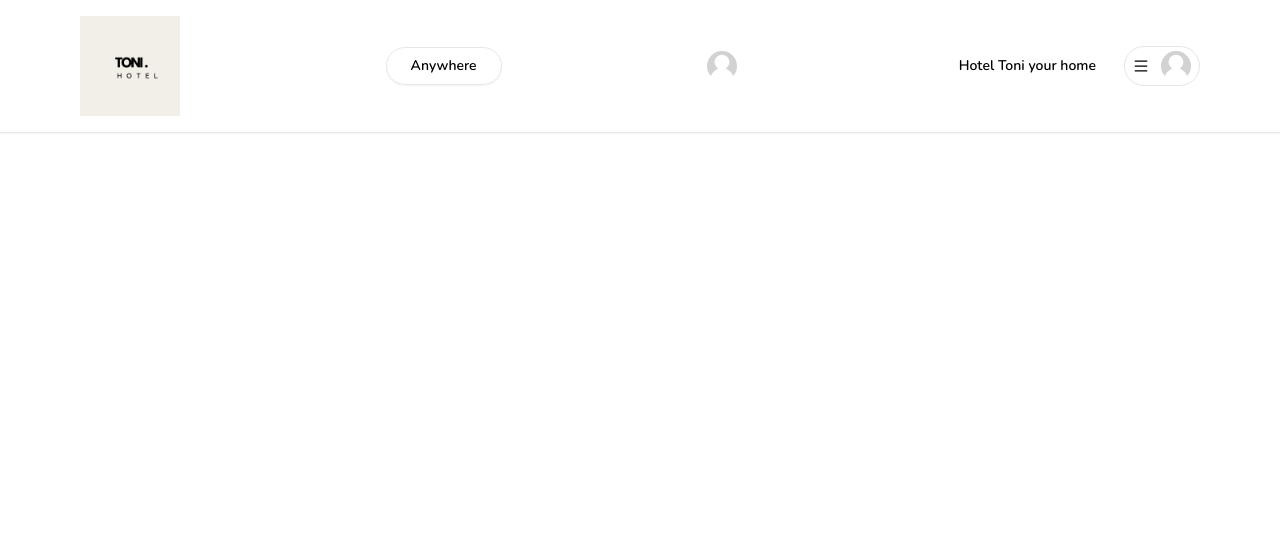
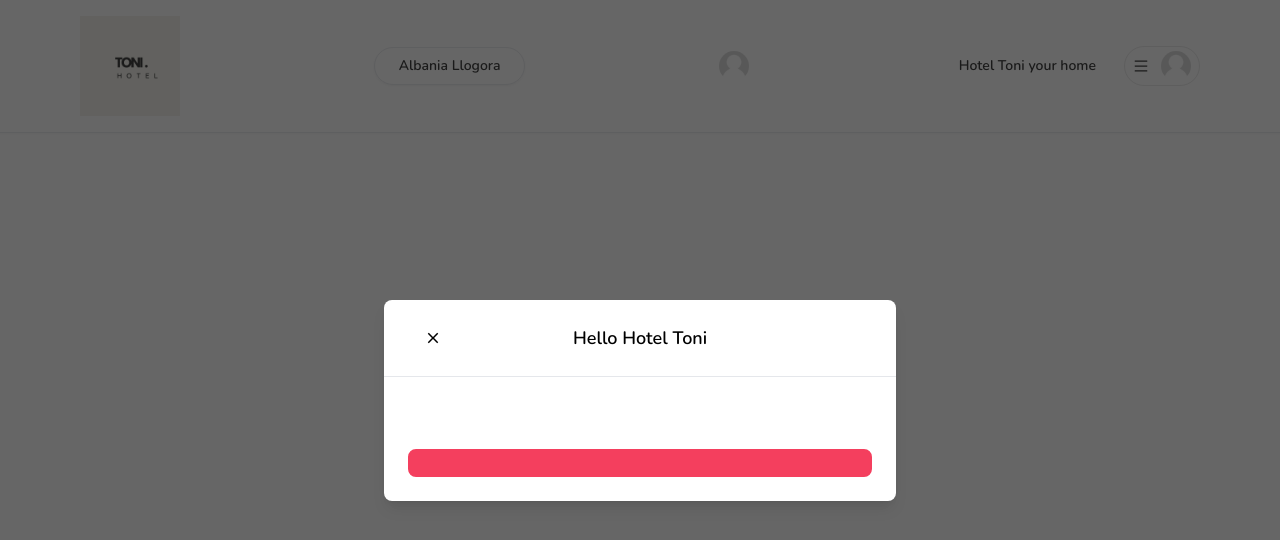
Before and after one commit to Bami85/Hotel-Toni, a Next.js app: page / in a window 1280 px wide. Shown: the top 540 px of the page. Built offline with nearby package versions, Linux system fonts and the light colour scheme.

Commit message:
modals && button

```diff
--- /dev/null
+++ b/app/components/Button.tsx
@@ -0,0 +1,58 @@
+'use client';
+
+import { IconType } from "react-icons";
+
+interface ButtonProps {
+  label: string;
+  onClick: (e: React.MouseEvent<HTMLButtonElement>) => void;
+  disabled?: boolean;
+  outline?: boolean;
+  small?: boolean;
+  icon?: IconType;
+}
+
+const Button: React.FC<ButtonProps> = ({
+  label,
+  onClick,
+  disabled,
+  outline,
+  small,
+  icon: Icon,
+}) => {
+  return (
+    <button
+      disabled={disabled}
+      onClick={onClick}
+      className={`
+        relative
+        disabled:opacity-70
+        disabled:cursor-not-allowed
+        rounded-lg
+        hover:opacity-80
+        transition
+        w-full
+        ${outline ? 'bg-white' : 'bg-rose-500'}
+        ${outline ? 'border-black' : 'border-rose-500'}
+        ${outline ? 'text-black' : 'text-white'}
+        ${small ? 'text-sm' : 'text-md'}
+        ${small ? 'py-1' : 'py-3'}
+        ${small ? 'font-light' : 'font-semibold'}
+        ${small ? 'border-[1px]' : 'border-2'}
+      `}
+    >
+      {Icon && (
+        <Icon
+          size={24}
+          className="
+            absolute
+            left-4
+            top-3
+          "
+        />
+      )}
+      {label}
+    </button>
+   );
+}
+
+export default Button;
--- /dev/null
+++ b/app/components/ClientOnly.tsx
@@ -0,0 +1,27 @@
+'use client';
+
+import React, { useState, useEffect } from 'react';
+
+interface ClientOnlyProps {
+  children: React.ReactNode;
+}
+
+const ClientOnly: React.FC<ClientOnlyProps> = ({
+  children
+}) => {
+  const [hasMounted, setHasMounted] = useState(false);
+
+  useEffect(() => {
+      setHasMounted(true);
+  }, [])
+
+  if (!hasMounted) return null;
+
+  return (
+    <>
+      {children}
+    </>
+  );
+};
+
+export default ClientOnly;
--- /dev/null
+++ b/app/components/modals/Modal.tsx
@@ -0,0 +1,192 @@
+'use client';
+
+import { useCallback, useEffect, useState } from "react";
+import { IoMdClose } from "react-icons/io";
+
+import Button from "../Button";
+
+interface ModalProps {
+  isOpen?: boolean;
+  onClose: () => void;
+  onSubmit: () => void;
+  title?: string;
+  body?: React.ReactElement;
+  footer?: React.ReactElement;
+  actionLabel: string;
+  disabled?: boolean;
+  secondaryAction?: () => void;
+  secondaryActionLabel?: string;
+}
+
+const Modal: React.FC<ModalProps> = ({
+  isOpen,
+  onClose,
+  onSubmit,
+  title,
+  body,
+  actionLabel,
+  footer,
+  disabled,
+  secondaryAction,
+  secondaryActionLabel
+}) => {
+  const [showModal, setShowModal] = useState(isOpen);
+
+  useEffect(() => {
+    setShowModal(isOpen);
+  }, [isOpen]);
+
+  const handleClose = useCallback(() => {
+    if (disabled) {
+      return;
+    }
+
+    setShowModal(false);
+    setTimeout(() => {
+      onClose();
+    }, 300)
+  }, [onClose, disabled]);
+
+  const handleSubmit = useCallback(() => {
+    if (disabled) {
+      return;
+    }
+
+    onSubmit();
+  }, [onSubmit, disabled]);
+
+  const handleSecondaryAction = useCallback(() => {
+    if (disabled || !secondaryAction) {
+      return;
+    }
+
+    secondaryAction();
+  }, [secondaryAction, disabled]);
+
+  if (!isOpen) {
+    return null;
+  }
+
+  return (
+    <>
+      <div
+        className="
+          justify-center
+          items-center
+          flex
+          overflow-x-hidden
+          overflow-y-auto
+          fixed
+          inset-0
+          z-50
+          outline-none
+          focus:outline-none
+          bg-neutral-800/70
+        "
+      >
+        <div className="
+          relative
+          w-full
+          md:w-4/6
+          lg:w-3/6
+          xl:w-2/5
+          my-6
+          mx-auto
+          h-full
+          lg:h-auto
+          md:h-auto
+          "
+        >
+          {/*content*/}
+          <div className={`
+            translate
+            duration-300
+            h-full
+            ${showModal ? 'translate-y-0' : 'translate-y-full'}
+            ${showModal ? 'opacity-100' : 'opacity-0'}
+          `}>
+            <div className="
+              translate
+              h-full
+              lg:h-auto
+              md:h-auto
+              border-0
+              rounded-lg
+              shadow-lg
+              relative
+              flex
+              flex-col
+              w-full
+              bg-white
+              outline-none
+              focus:outline-none
+            "
+            >
+              {/*header*/}
+              <div className="
+                flex
+                items-center
+                p-6
+                rounded-t
+                justify-center
+                relative
+                border-b-[1px]
+                "
+              >
+                <button
+                  className="
+                    p-1
+                    border-0
+                    hover:opacity-70
+                    transition
+                    absolute
+                    left-9
+                  "
+                  onClick={handleClose}
+                >
+                  <IoMdClose size={18} />
+                </button>
+                <div className="text-lg font-semibold">
+                  {title}
+                </div>
+              </div>
+              {/*body*/}
+              <div className="relative p-6 flex-auto">
+                {body}
+              </div>
+              {/*footer*/}
+              <div className="flex flex-col gap-2 p-6">
+                <div
+                  className="
+                    flex
+                    flex-row
+                    items-center
+                    gap-4
+                    w-full
+                  "
+                >
+                  {secondaryAction && secondaryActionLabel && (
+                    <Button
+                      disabled={disabled}
+                      label={secondaryActionLabel}
+                      onClick={handleSecondaryAction}
+                      outline
+                    />
+                  )}
+                  <Button
+                    disabled={disabled}
+                    label={actionLabel}
+                    onClick={handleSubmit}
+                  />
+                </div>
+                {footer}
+              </div>
+            </div>
+          </div>
+        </div>
+      </div>
+    </>
+  );
+}
+
+export default Modal;
--- /dev/null
+++ b/app/components/navbar/MenuItem.tsx
@@ -0,0 +1,28 @@
+'use client';
+
+interface MenuItemProps {
+  onClick: () => void;
+  label: string;
+}
+
+const MenuItem: React.FC<MenuItemProps> = ({
+  onClick,
+  label
+}) => {
+  return (
+    <div
+      onClick={onClick}
+      className="
+        px-4
+        py-3
+        hover:bg-neutral-100
+        transition
+        font-semibold
+      "
+    >
+      {label}
+    </div>
+   );
+}
+
+export default MenuItem;
--- a/app/components/navbar/Navbar.tsx
+++ b/app/components/navbar/Navbar.tsx
@@ -1,3 +1,4 @@
+'use client';
 import React from 'react'
 import Avatar from '../Avatar'
 import Container from '../Container'
--- a/app/components/navbar/Search.tsx
+++ b/app/components/navbar/Search.tsx
@@ -28,7 +28,7 @@
             px-6
           "
         >
-            Anywhere
+             Albania Llogora
             </div>
         </div>
       </div>
--- a/app/components/navbar/UserMenu.tsx
+++ b/app/components/navbar/UserMenu.tsx
@@ -1,7 +1,14 @@
 'use client'
+import { useCallback, useState } from 'react'
 import { AiOutlineMenu } from 'react-icons/ai'
 import Avatar from '../Avatar'
+import MenuItem from './MenuItem'
+
 const UserMenu = () => {
+  const [isOpen, setIsOpen] = useState(false)
+  const toggleOpen = useCallback(() => {
+    setIsOpen((value) => !value)
+  }, [])
   return (
     <div className="relative">
       <div className="flex flex-row items-center gap-3">
@@ -23,7 +30,7 @@
           Hotel Toni your home
         </div>
         <div
-          onClick={() => {}}
+          onClick={toggleOpen}
           className="
                 p-4
                 md:py-1
@@ -47,6 +54,35 @@
           </div>
         </div>
       </div>
+      {isOpen && (
+        <div
+          className="
+              absolute
+              rounded-xl
+              shadow-md
+              w-[40vw]
+              md:w-3/4
+              bg-white
+              overflow-hidden
+              right-0
+              top-12
+              text-sm
+            "
+        >
+          <div className="flex flex-col cursor-pointer">
+              <>
+              <MenuItem
+              onClick = {()=>{}}
+              label = "Login"
+              />
+               <MenuItem
+              onClick = {()=>{}}
+              label = "Sign up"
+              />
+              </>
+          </div>
+        </div>
+      )}
     </div>
   )
 }
--- a/app/layout.tsx
+++ b/app/layout.tsx
@@ -1,6 +1,8 @@
 import './globals.css'
 import {Nunito} from "next/font/google"
 import Navbar from "./components/navbar/Navbar"
+import ClientOnly from './components/ClientOnly'
+import Modal from './components/modals/Modal'
 
 
 export const metadata = {
@@ -22,7 +24,11 @@
   return (
     <html lang="en">
       <body className= {font.className}>{children}
-      <Navbar/>
+      <ClientOnly>
+         <Modal title= "Hello Hotel Toni" isOpen/>
+         <Navbar/>
+       </ClientOnly>
+
       </body>
     </html>
   )
```
